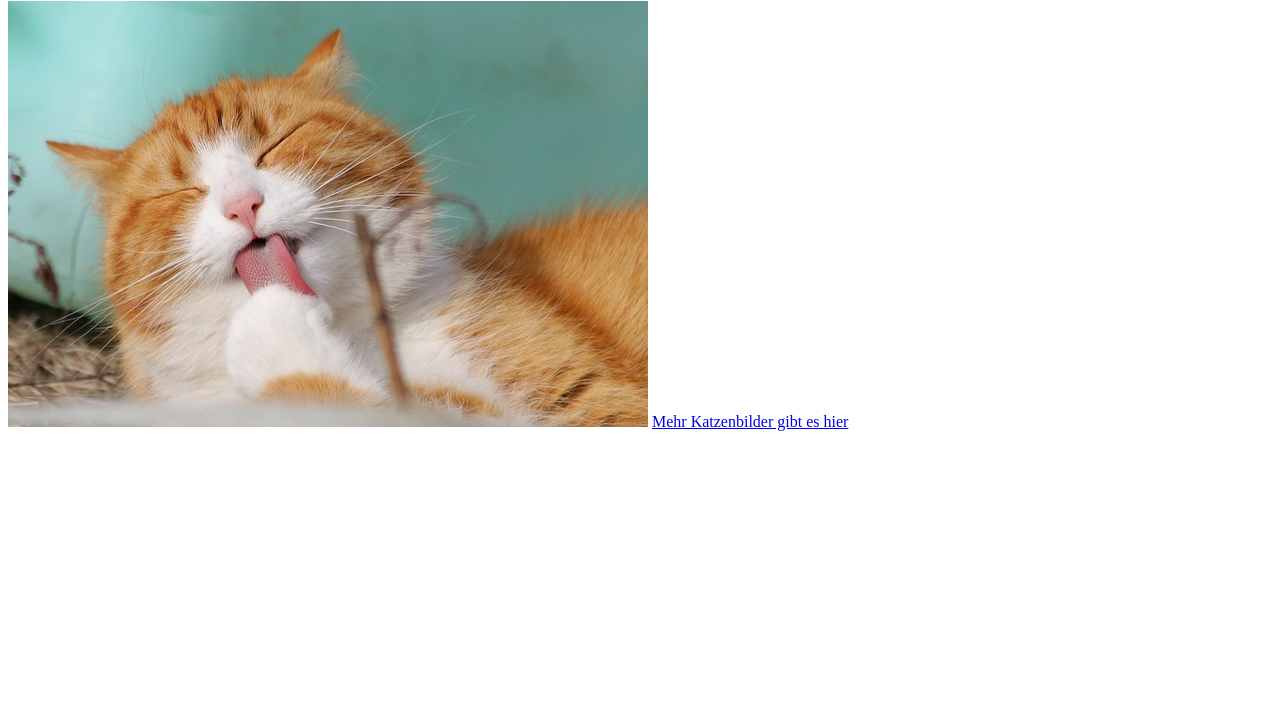
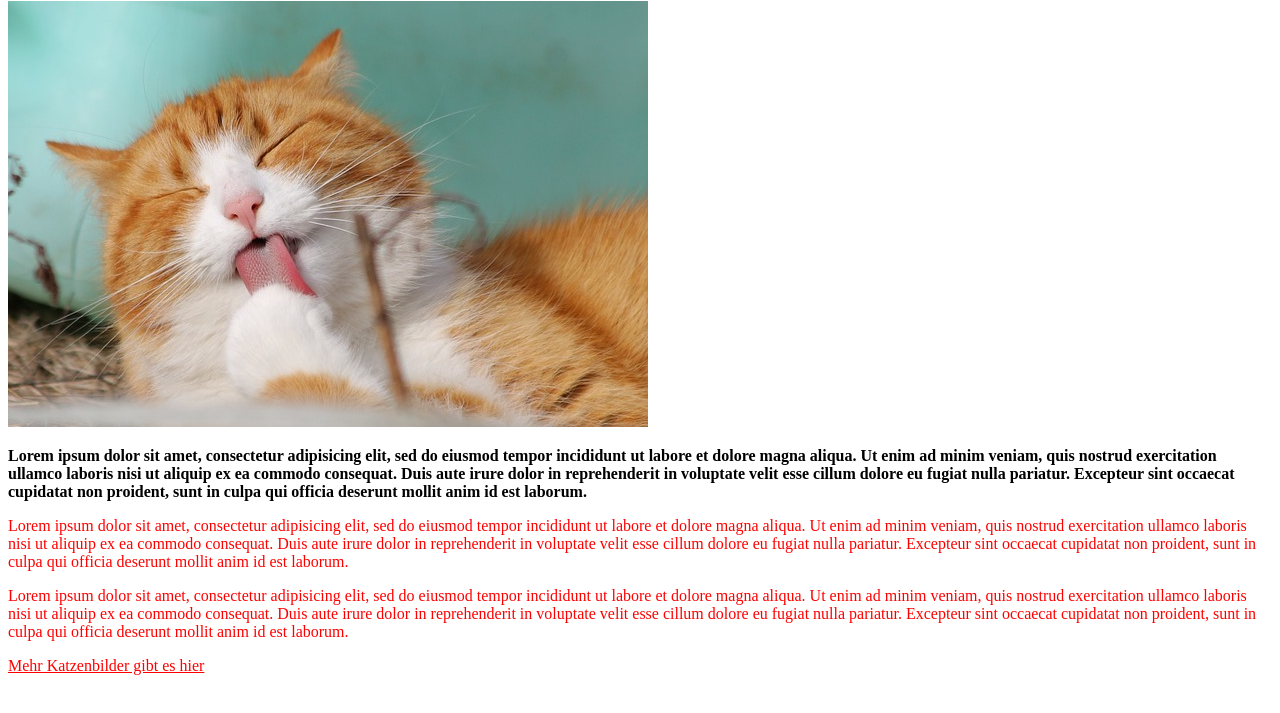
Before and after one commit to webtiffy/uebung-1, a plain HTML site: page index.html in a window 1280 px wide. Shown: the part 79-792 px from the top of the page. Drawn offline with Linux system fonts and the light colour scheme.

Commit message:
Neue Änderung

```diff
--- a/index.html
+++ b/index.html
@@ -21,7 +21,15 @@
 
   <img src="cat.jpg" alt="Katze"> <!--Bild mit Alternativtext-->
 
-  <a href="#"> <!--Link "Mehr Katzenbilder gibt es hier" der erstmal ins Nichts führt-->
+  <p id="fett"> <!--Paragraph/Absatz--> <!--id="fett" hab dem Text extra was zugewiesen -->
+    Lorem ipsum dolor sit amet, consectetur adipisicing elit, sed do eiusmod tempor incididunt ut labore et dolore magna aliqua. Ut enim ad minim veniam, quis nostrud exercitation ullamco laboris nisi ut aliquip ex ea commodo consequat. Duis aute irure dolor in reprehenderit in voluptate velit esse cillum dolore eu fugiat nulla pariatur. Excepteur sint occaecat cupidatat non proident, sunt in culpa qui officia deserunt mollit anim id est laborum.
+  </p>
+
+  <p class="red">Lorem ipsum dolor sit amet, consectetur adipisicing elit, sed do eiusmod tempor incididunt ut labore et dolore magna aliqua. Ut enim ad minim veniam, quis nostrud exercitation ullamco laboris nisi ut aliquip ex ea commodo consequat. Duis aute irure dolor in reprehenderit in voluptate velit esse cillum dolore eu fugiat nulla pariatur. Excepteur sint occaecat cupidatat non proident, sunt in culpa qui officia deserunt mollit anim id est laborum.</p>
+
+  <p class="red">Lorem ipsum dolor sit amet, consectetur adipisicing elit, sed do eiusmod tempor incididunt ut labore et dolore magna aliqua. Ut enim ad minim veniam, quis nostrud exercitation ullamco laboris nisi ut aliquip ex ea commodo consequat. Duis aute irure dolor in reprehenderit in voluptate velit esse cillum dolore eu fugiat nulla pariatur. Excepteur sint occaecat cupidatat non proident, sunt in culpa qui officia deserunt mollit anim id est laborum.</p>
+
+  <a href="#" class="red"> <!--Link "Mehr Katzenbilder gibt es hier" der erstmal ins Nichts führt; durch class wird das Ganz nun auch rot-->
     Mehr Katzenbilder gibt es hier
   </a>
 
--- a/style.css
+++ b/style.css
@@ -1,3 +1,13 @@
 h1 {
 color: blue;
 }
+
+#fett{
+  font-weight: bold;
+  /*--Text (der in html so gekennzeichnet ist id="fett") ist fett*/
+}
+
+.red{
+  color: red;
+  /*diese Klasse hat nun roten Text*/
+}
```
